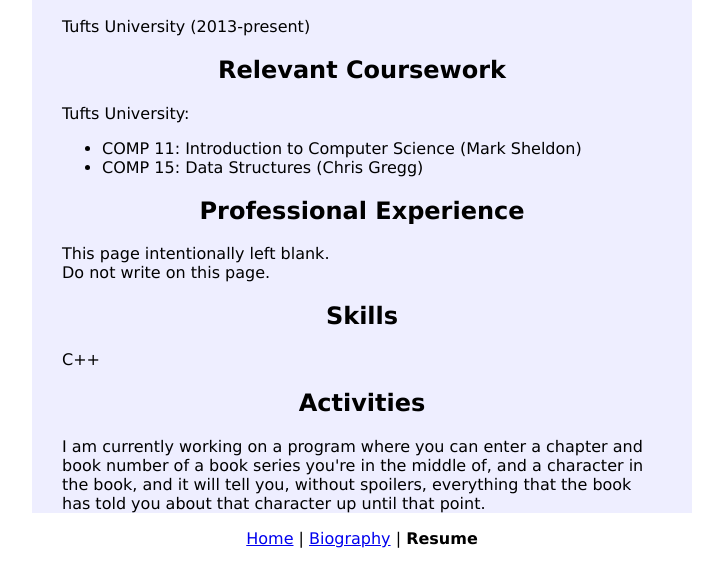
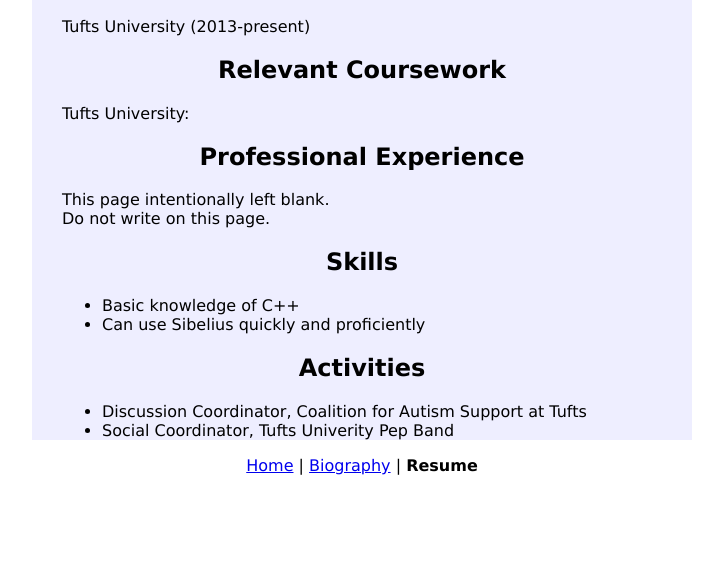
Before and after one commit to aaronfherman/aaronfherman.github.io, a plain HTML site: page resume.html in a window 1280 px wide. Shown: the part 112-698 px from the top of the page, without its empty margins (278-1001 px from the left). Drawn offline with Linux system fonts and the light colour scheme.

Commit message:
Updated bio and resume

```diff
--- a/resume.html
+++ b/resume.html
@@ -14,20 +14,26 @@
 		<h2>Education</h2>
 			<p>Tufts University (2013-present)</p>
 		<h2>Relevant Coursework</h2>
-			<p>Tufts University:</p>
+			<p>Tufts University:</p> <!-- Commented out; relevant to what?
 			<ul>
 				<li>COMP 11: Introduction to Computer Science (Mark Sheldon)</li>
 				<li>COMP 15: Data Structures (Chris Gregg)</li>
-			</ul>
+			</ul>-->
 		<h2>Professional Experience</h2>
 			<p>This page intentionally left blank.<br/>
 			Do not write on this page.</p>
 		<h2>Skills</h2>
-			<p>C++</p>
+			<ul>
+				<li>Basic knowledge of C++</li>
+				<li>Can use Sibelius quickly and proficiently</li>
+			</ul>
 		<h2>Activities</h2>
-			<p>I am currently working on a program where you can enter a chapter and book number of a book series you're in the middle of, and a character in the book, and it will tell you, without spoilers, everything that the book has told you about that character up until that point.</p>
+			<ul>
+				<li>Discussion Coordinator, Coalition for Autism Support at Tufts</li>
+				<li>Social Coordinator, Tufts Univerity Pep Band</li>
+			</ul>
 	</div>
-	<div class=footerlinks>
+	<div class="footerlinks">
 		<p> <a href="index.html">Home</a> |
 			<a href="bio.html">Biography</a> |
 			<span class="thispagelink">Resume</span>
```
Also changed, not shown: bio.html (+2 -2 lines).
